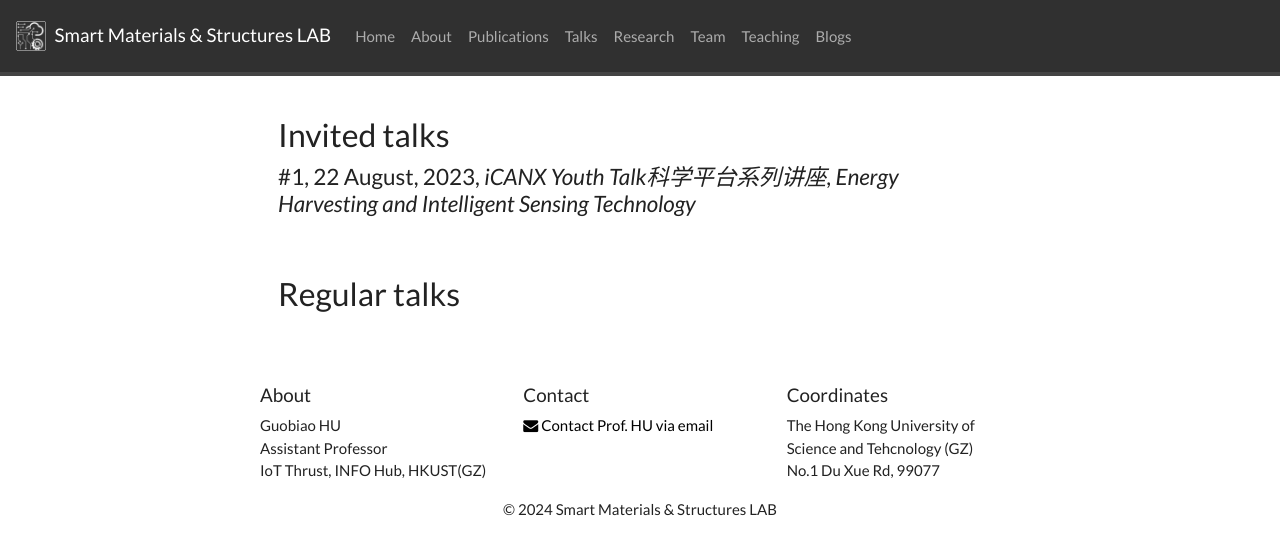
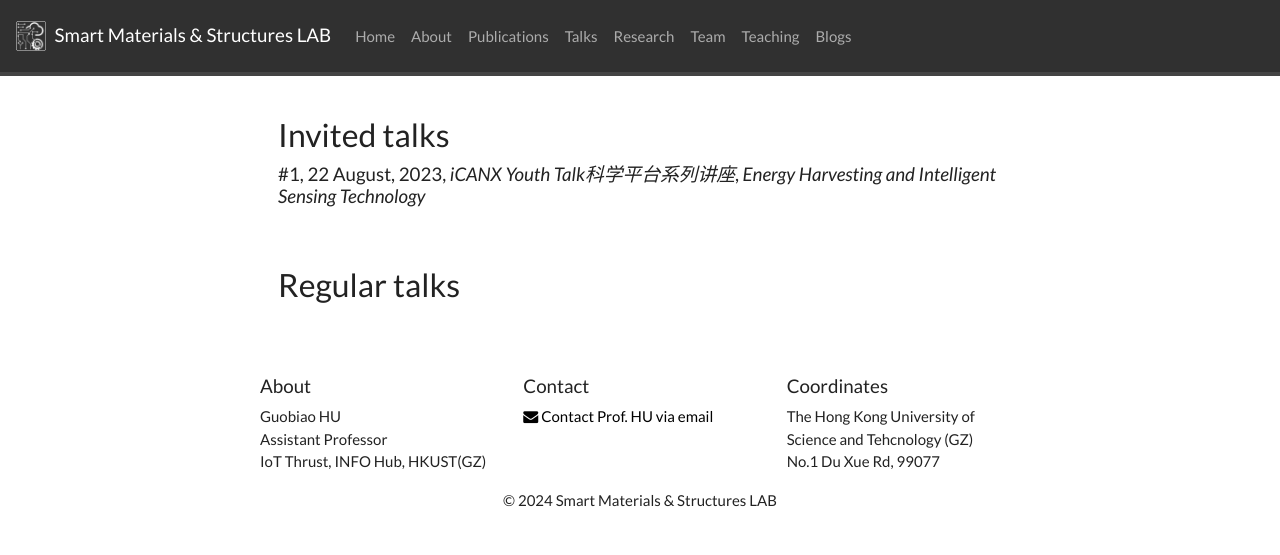
Before and after one commit to sms-lab/sms-lab.github.io, a Jekyll site: the page built from _pages/talks.md, in a window 1280 px wide. Shown: the top 555 px of the page. Built offline with Jekyll 4.4.1, drawn with Linux system fonts in a browser that asks for light colours; nearby versions of some CDN libraries; a style sheet for code colours, icons or effects is not loaded.

Commit message:
更新 talks.md

```diff
--- a/_pages/talks.md
+++ b/_pages/talks.md
@@ -25,7 +25,7 @@ permalink: /talks/
 <div class="jumbotron">
 ### Invited talks
 {% for talks in site.data.talks %}
-<h4>#{{talks.index}}, {{ talks.date }}, <i>{{ talks.venue }}</i>, <i>{{ talks.title }}</i><br></h4>
+<h5>#{{talks.index}}, {{ talks.date }}, <i>{{ talks.venue }}</i>, <i>{{ talks.title }}</i><br></h5>
 {% endfor %}
 
 </div>
```
